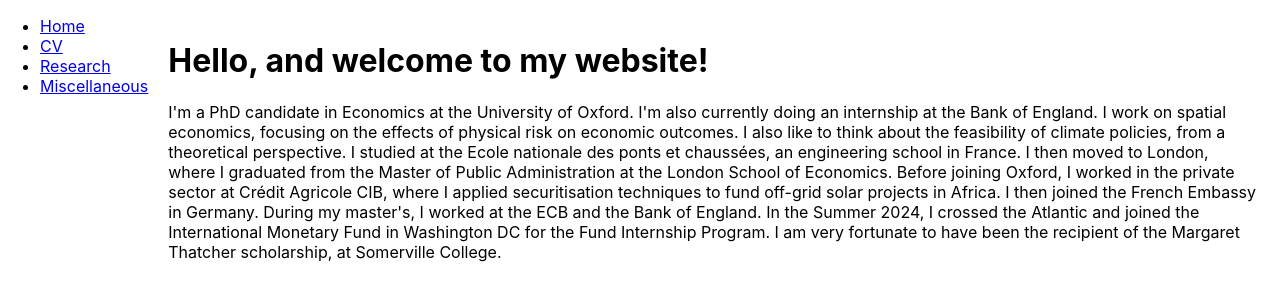
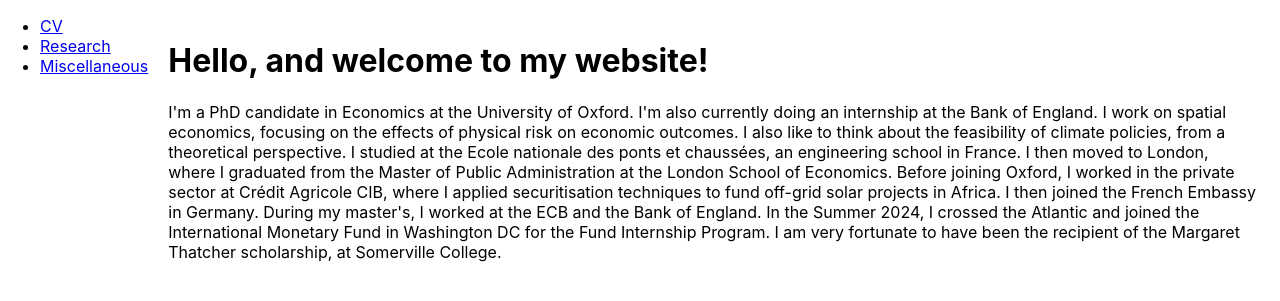
Before and after one commit to JulietteCx/juliettecx.github.io, a Jekyll site: the page built from _pages/index.html, in a window 1280 px wide. Shown: the top 301 px of the page. Built offline with Jekyll 4.4.1, drawn with Linux system fonts in a browser that asks for light colours.

Commit message:
Update default.html

```diff
--- a/_layouts/default.html
+++ b/_layouts/default.html
@@ -10,7 +10,6 @@
  <div class="top-panel">
      <nav>
        <ul>
-         <li><a href="{{ "/" | relative_url }}">Home</a></li>
          {% for link in site.top_panel_links %}
            <li><a href="{{ link.url | relative_url }}">{{ link.name }}</a></li>
          {% endfor %}
```
